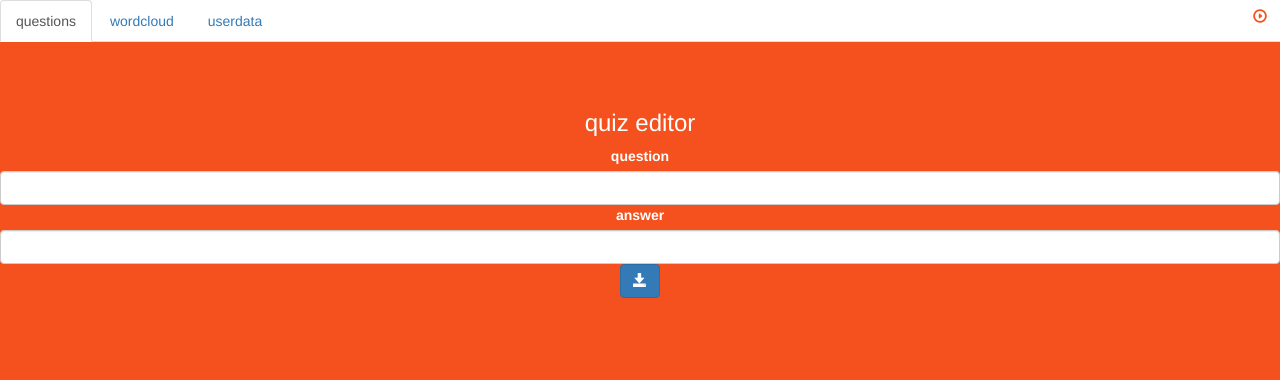
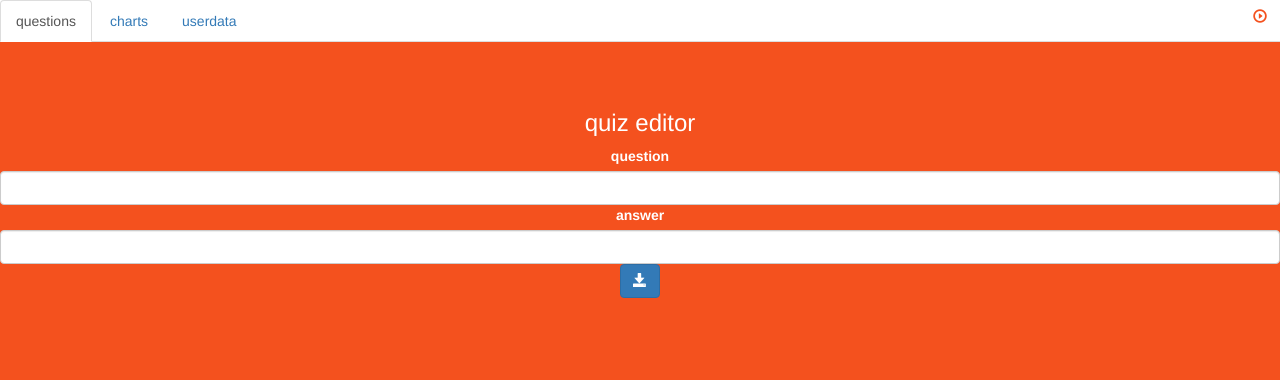
Before and after one commit to LaerryLaessig/quiz, a Flask app: page /admin in a window 1280 px wide. Shown: the top 380 px of the page. Run offline with Flask 2, Linux system fonts and the light colour scheme; data that the repository does not hold is empty; some libraries are stand-ins or nearby versions.

Commit message:
erase wordcloud

```diff
--- a/flask_quiz/routes.py
+++ b/flask_quiz/routes.py
@@ -1,14 +1,12 @@
-import os
 import uuid
 from sqlalchemy.exc import IntegrityError
 from flask import render_template, request, redirect, url_for, send_file
 from flask_httpauth import HTTPBasicAuth
 from flask_quiz.database import add_high_score, get_all_highscores, delete_question_by_id, add_question, \
     add_answer_to_user, delete_all_user_data, get_all_questions, update_question, update_in_order_new_order_questions, \
-    get_question_by_id, get_answers_by_user, get_all_answers
+    get_question_by_id, get_answers_by_user
 from flask_quiz import app, USER_ADMIN, PWD_ADMIN
 from flask_quiz.forms import AnswerForm, NamingForm, AddQuestionForm
-from flask_quiz.charts import generate_wordcloud_img
 from flask_quiz.order import toggle_postion_in_order, sort_question_by_order_number
 from flask_quiz.replay import get_next_question_and_is_last_answer_correct
 
@@ -70,8 +68,7 @@ def admin_page():
                            questions=get_all_questions(),
                            active_tab='question' if request.args.get('active_tab') is None
                            else request.args.get('active_tab'),
-                           last_order_number=len(questions),
-                           show_wordcloud=request.args.get('is_wordcloud_generated'))
+                           last_order_number=len(questions))
 
 
 @app.route('/question', methods=['POST'])
@@ -129,19 +126,11 @@ def action_delete_all_user_data():
                             active_tab='userdata'))
 
 
-@app.route('/wordcloud', methods=['GET'])
+@app.route('/charts', methods=['GET'])
 @auth.login_required
-def wordcloud_page():
-    is_wordcloud_generated = generate_wordcloud_img(get_all_answers())
+def charts_page():
     return redirect(url_for('admin_page',
-                            is_wordcloud_generated=is_wordcloud_generated,
-                            active_tab='wordcloud'))
-
-
-@app.route('/images/wordcloud.png', methods=['GET'])
-def get_wordcloud_img():
-    return send_file(open('{}/wordcloud.png'.format(os.path.join(app.config['IMAGE_FOLDER'])), 'rb'),
-                     mimetype='image/png')
+                            active_tab='charts'))
 
 
 @app.errorhandler(500)
--- a/flask_quiz/templates/admin_page.html
+++ b/flask_quiz/templates/admin_page.html
@@ -24,7 +24,7 @@
         <ul class="nav nav-tabs">
             <li class="{{ 'active' if active_tab == 'question' }}"><a data-toggle="tab" href="#questions">questions</a>
             </li>
-            <li class="{{ 'active' if active_tab == 'wordcloud' }}"><a data-toggle="tab" href="#wordcloud">wordcloud</a>
+            <li class="{{ 'active' if active_tab == 'charts' }}"><a data-toggle="tab" href="#charts">charts</a>
             </li>
             <li class="{{ 'active' if active_tab == 'userdata' }}"><a data-toggle="tab" href="#userdata">userdata</a>
             </li>
@@ -126,22 +126,17 @@
                 {% endfor %}
             </div>
         </div>
-        <div id="wordcloud" class="{{ 'tab-pane fade in active' if active_tab == 'wordcloud' else 'tab-pane fade' }}">
+        <div id="charts" class="{{ 'tab-pane fade in active' if active_tab == 'charts' else 'tab-pane fade' }}">
             <h3>data</h3>
             <div class="container">
                 <div class="row">
                     <div class="col-sm">
-                        {% if show_wordcloud == 'True' %}
-                            <a href="/images/wordcloud.png">
-                                <img class="img-thumbnail rounded float-left" src="/images/wordcloud.png"
-                                     alt="Wordcloud" width="200" height="200">
-                            </a>
-                        {% endif %}
+
                     </div>
                     <div class="col-sm form-group">
-                        <form action="/wordcloud" method="GET">
-                            <button disabled class="btn btn-primary" type="submit" title="generate Wordcloud">
-                                <span class="glyphicon glyphicon-export" aria-hidden="true"></span> generate Wordcloud
+                        <form action="/charts" method="GET">
+                            <button disabled class="btn btn-primary" type="submit" title="generate charts">
+                                <span class="glyphicon glyphicon-export" aria-hidden="true"></span> generate charts
                             </button>
                         </form>
                     </div>
```
Also changed, not shown: flask_quiz/charts.py (deleted, +0 -20 lines), README.md.
